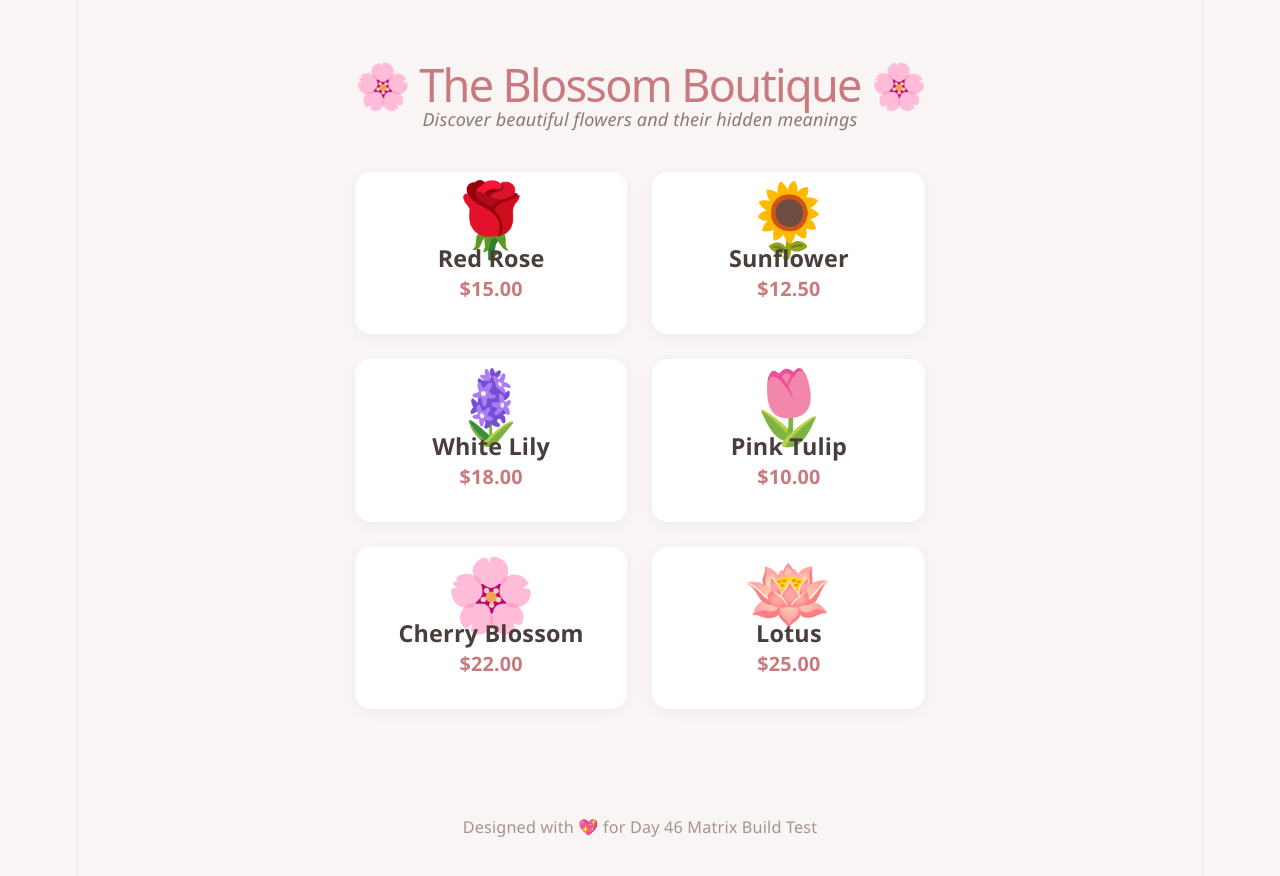
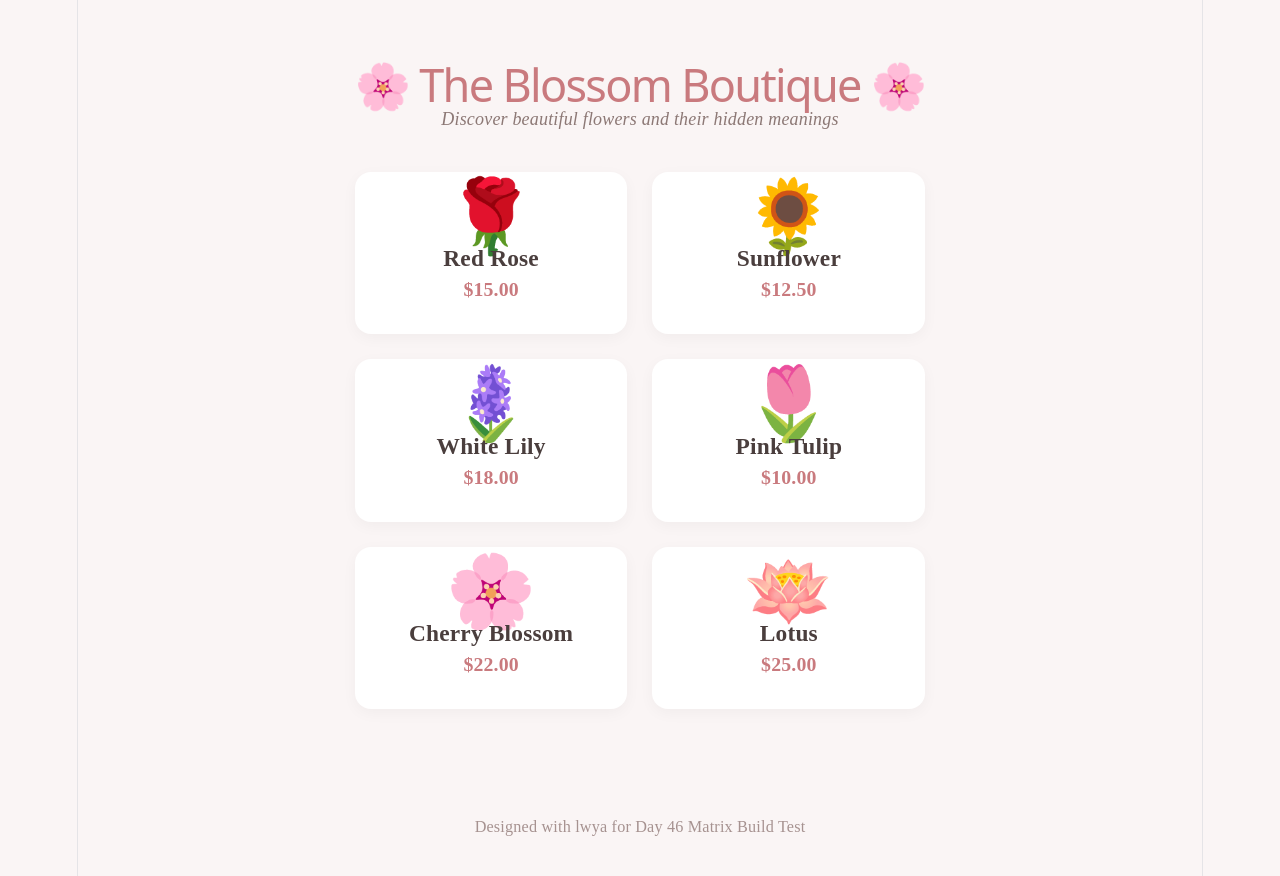
Before and after one commit to Laewuttyee/react-matrix, a React (Vite) app: page / in a window 1280 px wide. Shown: the top 876 px of the page. Built offline with nearby package versions, Linux system fonts and the light colour scheme.

Commit message:
fix: some codes and update font-family

```diff
--- a/src/App.css
+++ b/src/App.css
@@ -8,7 +8,7 @@
 body {
   margin: 0;
   background-color: var(--bg-color);
-  font-family: 'Segoe UI', Tahoma, Geneva, Verdana, sans-serif;
+  font-family: cursive;
   color: var(--text-color);
 }
 
--- a/src/App.tsx
+++ b/src/App.tsx
@@ -59,7 +59,7 @@ function App() {
       </main>
 
       <footer className="flower-footer">
-        <p>Designed with 💖 for Day 46 Matrix Build Test</p>
+        <p>Designed with lwya for Day 46 Matrix Build Test</p>
       </footer>
     </div>
   );
```
